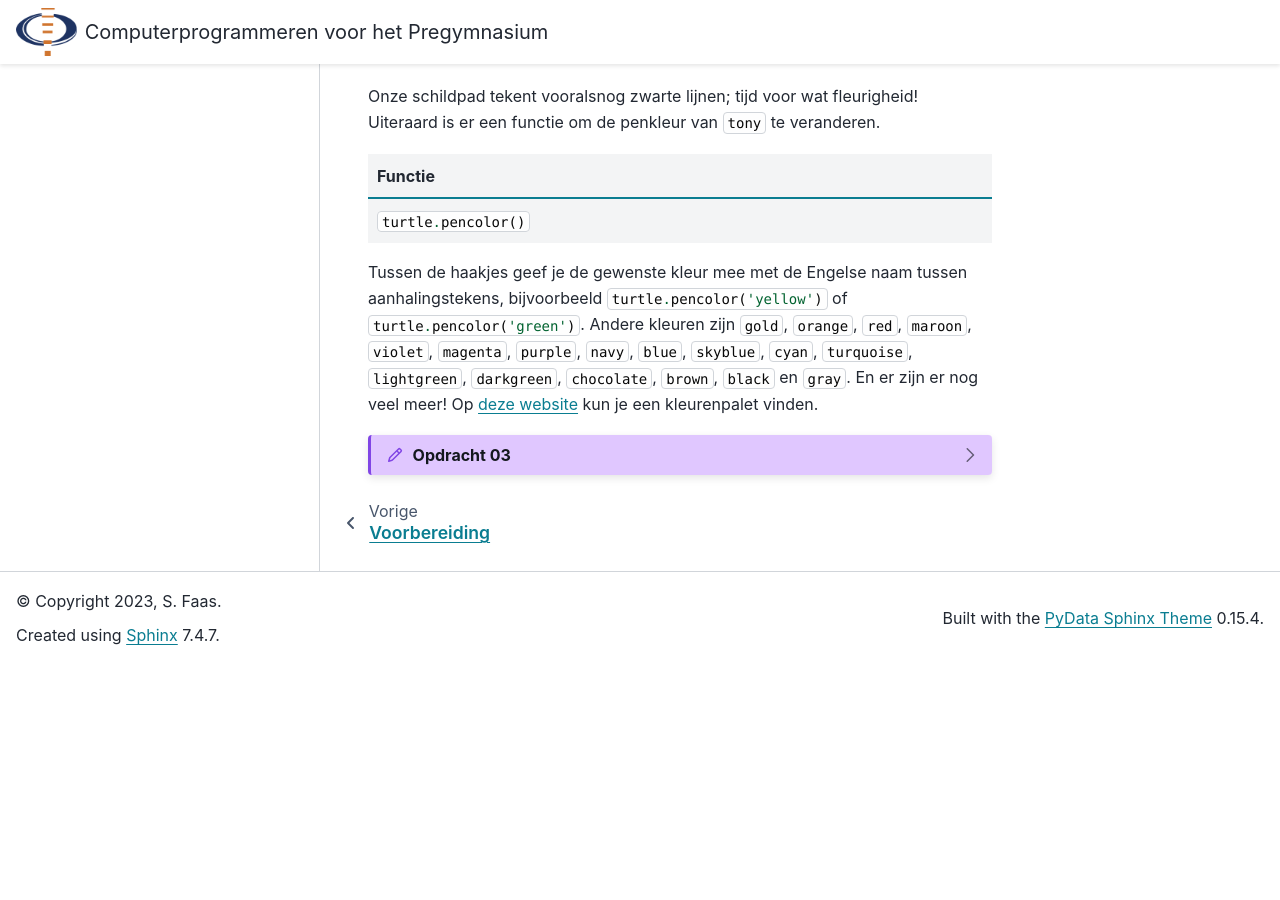
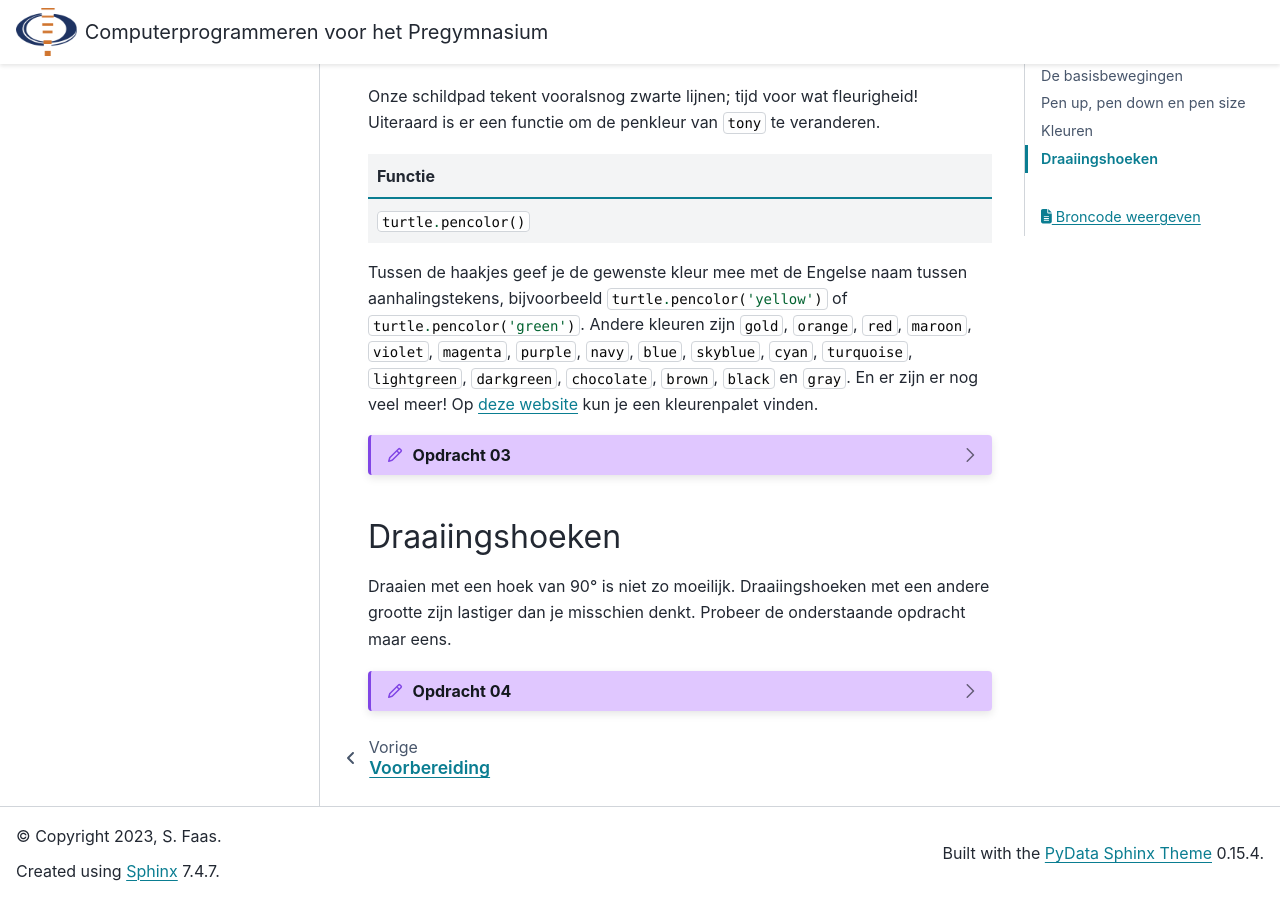
Before and after one commit to meneerfaas/pregymnasium, a Sphinx documentation site: the page built from docs/source/chapters/ch01_turtle.rst, in a window 1280 px wide and 900 px high, scrolled down 3366 px. Built offline with Sphinx 7.4.7 and the PyData theme 0.15.4, drawn with Linux system fonts in a browser that asks for light colours; before the commit the page ends 4031 px from its top, so only the background shows below that; some of the changed lines change nothing that is shown.

Commit message:
Turtle vervolg

```diff
--- a/docs/source/chapters/ch01_turtle.rst
+++ b/docs/source/chapters/ch01_turtle.rst
@@ -204,3 +204,36 @@ Tussen de haakjes geef je de gewenste kleur mee met de Engelse naam tussen aanha
     Breid je code in :file:`hello_turtle.py` uit zodat de schildpad het woord HELLO tekent, waarbij elke letter een andere kleur en een andere pendikte heeft. Je mag zelf je favoriete kleuren en pendiktes kiezen. Hieronder staat een voorbeeldje.
 
     .. image:: ../images/turtle_HELLO.png
+
+Draaiingshoeken
+---------------
+
+Draaien met een hoek van 90° is niet zo moeilijk. Draaiingshoeken met een andere grootte zijn lastiger dan je misschien denkt. Probeer de onderstaande opdracht maar eens.
+
+.. dropdown:: Opdracht 04
+    :color: secondary
+    :icon: pencil
+
+    Begin met een nieuw codebestand (via de :guilabel:`New` knop). Importeer de :python:`turtle` module en maak een turtle aan. In de vorige opdrachten heette de turtle :python:`tony`, maar je mag nu ook zelf een naam verzinnen. Sla het bestand op onder de naam :file:`turtle_house.py`.
+
+    Maak een algoritme dat de onderstaande figuur tekent zónder de pen van het papier te halen, zónder de :python:`turtle.bk()` functie te gebruiken en zónder een draai van 180° te maken.
+
+    .. image:: ../images/turtle_house.png
+
+    .. dropdown:: Hint 1
+        :color: secondary
+        :icon: light-bulb
+
+        Teken de figuur eerst eens zelf op papier zonder je pen op te tillen. Kun je erachter komen in welk punt je het beste kunt beginnen?
+
+    .. dropdown:: Hint 2
+        :color: secondary
+        :icon: light-bulb
+
+        Begin in de hoek linksonder en teken eerst het vierkant van 80 bij 80 pixels. Maak dan de diagonaal, het dak en tenslotte de diagonaal naar rechtsonder.
+
+    .. dropdown:: Hint 3
+        :color: secondary
+        :icon: light-bulb
+
+        De hoeken in de figuur zijn niet altijd de hoeken die je moet invullen bij :python:`turtle.lt()` of :python:`turtle.rt()`.
```
Also changed, not shown: docs/source/images/turtle_house.png (added), 1 other file.
